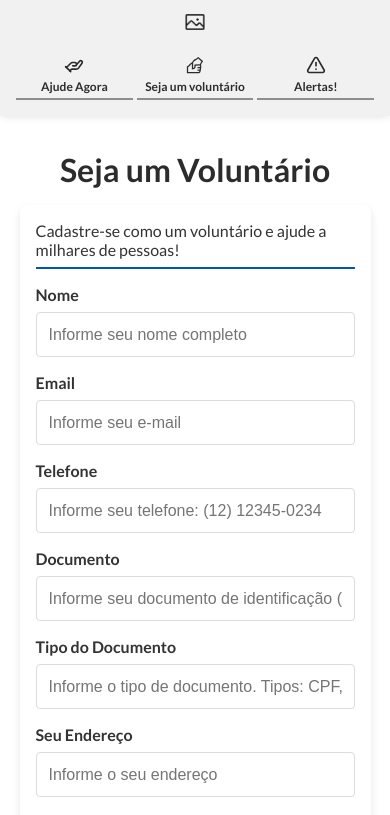
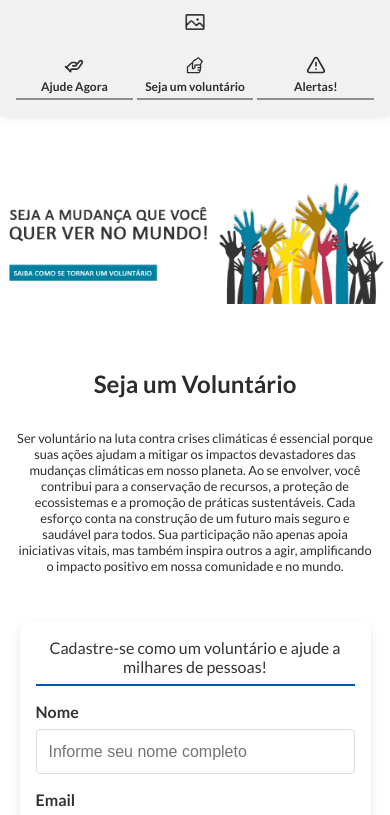
Before and after one commit to PatrickDniz/Hackthonamatata, a Next.js app: page /seja-um-voluntario in a window 390 px wide. Shown: the top 815 px of the page. Built offline with nearby package versions, Linux system fonts and the light colour scheme.

Commit message:
chore: styling volunteers page

```diff
--- a/src/app/seja-um-voluntario/page.js
+++ b/src/app/seja-um-voluntario/page.js
@@ -1,11 +1,25 @@
 import styles from "./page.module.css"
 import DynamicInput from "../../components/DynamicInput"
+import Image from "next/image"
 
 export default function Home() {
   return (
     <>
-      <div className={styles.layout}>
+      <section className={styles.layout}>
+        <section className={styles.banner_layout}>
+          <Image
+            className={styles.banner}
+            src="/seja-um-voluntario.png"
+            alt="Banner seja um voluntario"
+            title="Banner seja um voluntario"
+            width={1250}
+            height={400}
+          />
+        </section>
         <h1 className={styles.headline}>Seja um Voluntário</h1>
+        <p className={styles.text}>
+        Ser voluntário na luta contra crises climáticas é essencial porque suas ações ajudam a mitigar os impactos devastadores das mudanças climáticas em nosso planeta. Ao se envolver, você contribui para a conservação de recursos, a proteção de ecossistemas e a promoção de práticas sustentáveis. Cada esforço conta na construção de um futuro mais seguro e saudável para todos. Sua participação não apenas apoia iniciativas vitais, mas também inspira outros a agir, amplificando o impacto positivo em nossa comunidade e no mundo.
+        </p>
         <form className={styles.form} action="/" method="post">
           <fieldset className={styles.fieldset}>
             <legend className={styles.legend}>Cadastre-se como um voluntário e ajude a milhares de pessoas!</legend>
@@ -81,7 +95,7 @@ export default function Home() {
             </button>
           </fieldset>
         </form>
-      </div>
+      </section>
     </>
   )
 }
--- a/src/app/seja-um-voluntario/page.module.css
+++ b/src/app/seja-um-voluntario/page.module.css
@@ -3,12 +3,33 @@
     align-items: center;
     justify-content: center;
     flex-direction: column;
-    height: 100vh;
+    width: 1250px;
+    margin: 0 auto;
+}
+
+.banner_layout {
+    width: 1250px;
+    height: 400px;
+    overflow: hidden;
+    aspect-ratio: 25 / 8;
+    margin-bottom: 1rem;
+}
+
+.banner {
     width: 100%;
+    height: 100%;
+    object-fit: contain;
 }
 
 .headline {
     margin-bottom: 1rem;
+}
+
+.text {
+    margin-bottom: 2rem;
+    text-align: center;
+    max-width: 100%;
+    padding: 0 2rem;
 }
 
 .form {
@@ -18,6 +39,7 @@
     box-shadow: 0 4px 8px rgba(0, 0, 0, 0.1);
     max-width: 500px;
     width: 100%;
+    margin-bottom: 2rem;
 }
 
 .fieldset {
@@ -31,6 +53,7 @@
     color: #333;
     border-bottom: 2px solid #0056b3;
     padding-bottom: 0.5rem;
+    text-align: center;
 }
 
 .button {
@@ -56,13 +79,34 @@
     transform: scale(0.98);
 }
 
+@media screen and (max-width: 1024px) {
+    .layout  {
+        width: 100%;
+    }
+
+    .banner_layout {
+        width: 100%;
+        aspect-ratio: 25 / 4;
+        height: auto;
+    }
+}
+
 @media screen and (max-width: 600px) {
+    .banner_layout {
+        aspect-ratio: 16 / 9;
+        height: auto;
+    }
+
     .form {
         width: 90%;
     }
 
     .button {
         width: 100%;
+    }
+
+    .text {
+        font-size: 0.9rem;
     }
 }
 
@@ -71,8 +115,16 @@
         padding: 1rem;
     }
 
+    .text {
+        padding: 1rem;
+    }
+
     .legend {
         font-size: 1rem;
+    }
+
+    .text {
+        font-size: 0.8rem;
     }
 }
 
```
Also changed, not shown: public/seja-um-voluntario.png (added).
